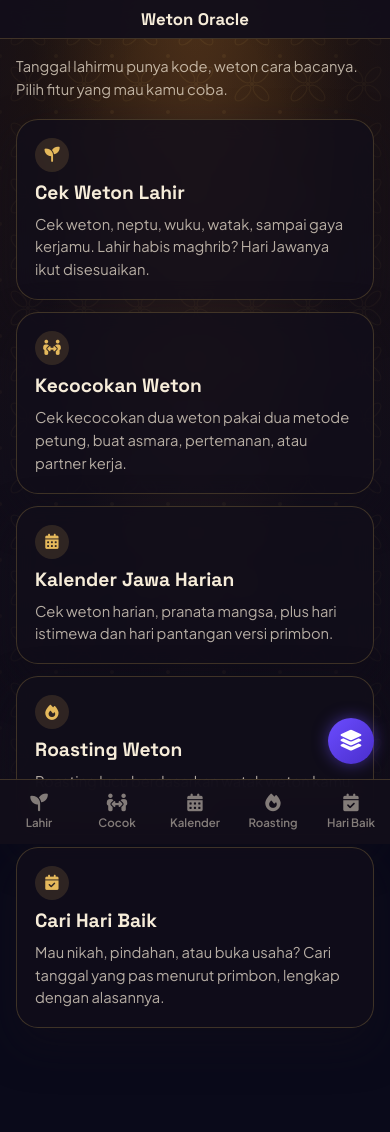
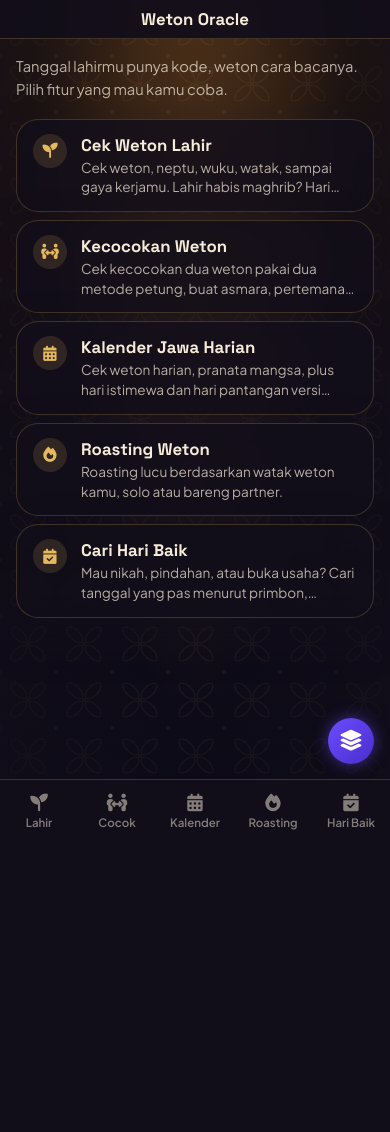
Before and after one commit to dikigambol/peace-oracle, a Flask app: page /weton in a window 390 px wide. After the commit the page ends 830 px from the top, so only its background shows below. Run offline with Flask 3, Linux system fonts and the light colour scheme; parts of the project's set-up code (start-up, migrations or seed data) failed here and were passed over; some libraries are stand-ins or nearby versions.

Commit message:
style: compact the Shio and Weton mobile hub cards into a denser list and lay out the Weton good-day hajat choices as an even two-by-two grid on desktop

```diff
--- a/modules/weton/static/css/weton-base.css
+++ b/modules/weton/static/css/weton-base.css
@@ -505,6 +505,22 @@
   outline-offset: 2px;
 }
 
+.wt-lens-grid {
+  display: grid;
+  grid-template-columns: repeat(2, minmax(0, 1fr));
+  gap: 8px;
+}
+
+.wt-lens-grid .wt-lens-option span {
+  width: 100%;
+  box-sizing: border-box;
+  gap: 6px;
+  padding: 10px;
+  border-radius: var(--wt-radius-md);
+  font-size: 0.88rem;
+  white-space: nowrap;
+}
+
 .wt-mark {
   display: inline-block;
   width: 8px;
--- a/modules/weton/static/css/weton-mobile.css
+++ b/modules/weton/static/css/weton-mobile.css
@@ -562,12 +562,35 @@
 
 .wt-m-hub {
   display: grid;
-  gap: 12px;
+  gap: 8px;
 }
 
 .wt-m-hub .wt-hub-card {
+  display: grid;
+  grid-template-columns: 36px 1fr;
+  column-gap: 12px;
+  row-gap: 2px;
+  align-items: center;
   min-height: 44px;
-  padding: 18px;
+  padding: 14px 16px;
+}
+
+.wt-m-hub .wt-result-icon {
+  grid-row: span 2;
+  align-self: start;
+}
+
+.wt-m-hub .wt-hub-title {
+  font-size: 1.05rem;
+}
+
+.wt-m-hub .wt-hub-text {
+  display: -webkit-box;
+  -webkit-line-clamp: 2;
+  -webkit-box-orient: vertical;
+  overflow: hidden;
+  font-size: 0.85rem;
+  line-height: 1.45;
 }
 
 .wt-m-tabbar {
--- a/modules/weton/templates/weton/desktop/_dinabecik.html
+++ b/modules/weton/templates/weton/desktop/_dinabecik.html
@@ -3,7 +3,7 @@
 
   <div class="wt-d-body">
     <form class="wt-card wt-d-form" id="d-dina-form" novalidate>
-      <fieldset class="wt-lens">
+      <fieldset class="wt-lens wt-lens-grid">
         <legend class="wt-label">Mau ngapain?</legend>
         {% for key, item in hajat.items() %}
         <label class="wt-lens-option">
```
Also changed, not shown: modules/shio/static/css/shio-mobile.css (+20 -3 lines).
